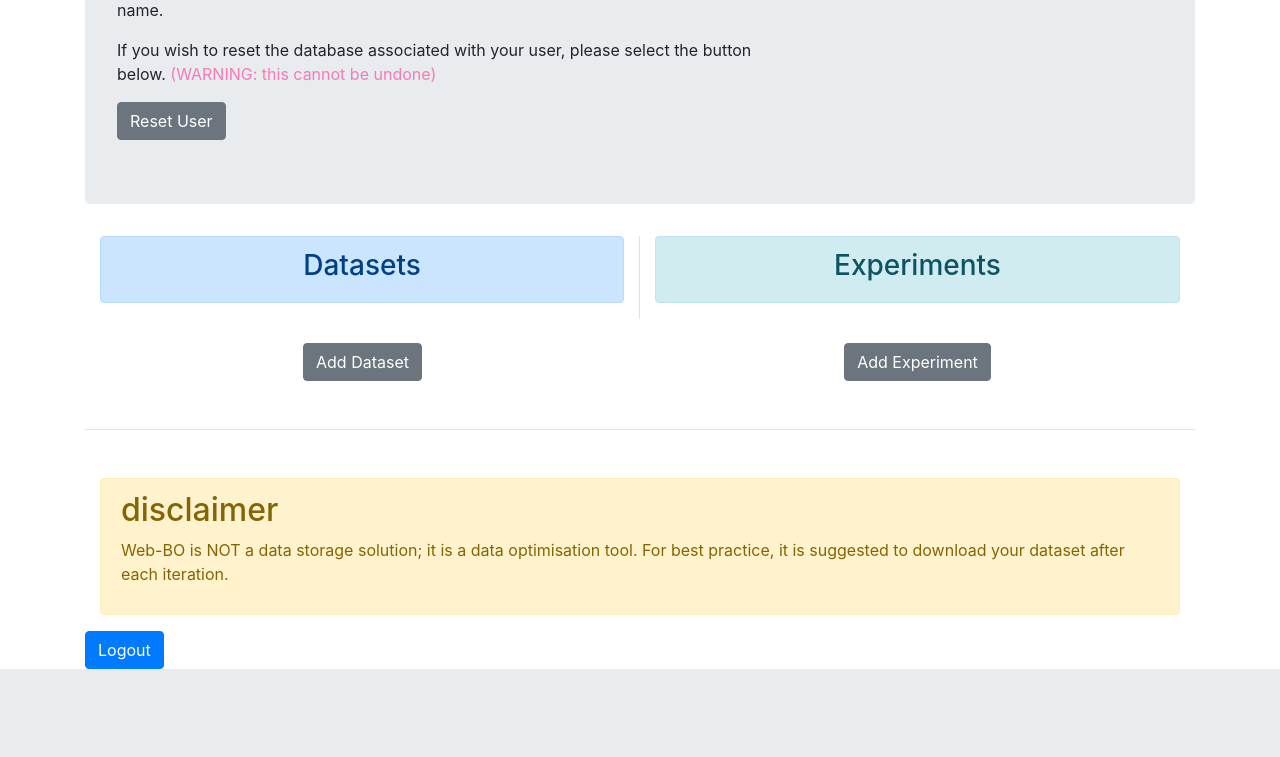
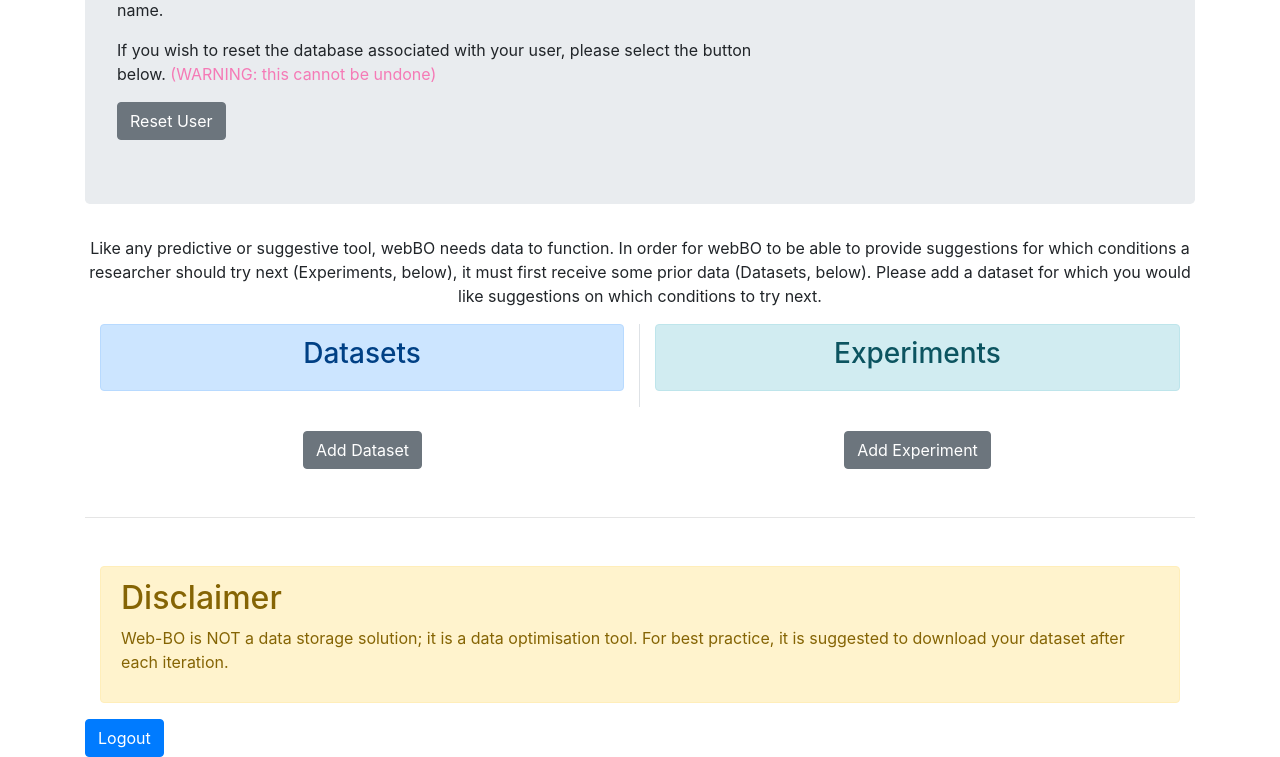
Before and after one commit to ImperialCollegeLondon/webBO, a Flask app: page / in a window 1280 px wide. Shown: the part 524-1281 px from the top of the page. Before the commit the page ends 1193 px from the top, so only its background shows below. Run offline with Flask 3, Linux system fonts and the light colour scheme; the visitor is signed in with stand-in values (Sample User, id 1); data that the repository does not hold is empty; some libraries are stand-ins or nearby versions.

Commit message:
Add explanation of datasets & experiments

```diff
--- a/website/templates/home.html
+++ b/website/templates/home.html
@@ -117,6 +117,10 @@
     </div>
 </div>
 
+<div style="text-align: center;">
+    <p>Like any predictive or suggestive tool, webBO needs data to function. In order for webBO to be able to provide suggestions for which conditions a researcher should try next (Experiments, below), it must first receive some prior data (Datasets, below). Please add a dataset for which you would like suggestions on which conditions to try next.</p>
+</div>
+
 <div class="container">
     <div class="row g-5">
         <div class="col-md-6 border-right">
@@ -220,7 +224,7 @@
 <div class="container mt-5">
     <div class="alert alert-warning">
 
-        <h2 align="left">disclaimer</h2>
+        <h2 align="left">Disclaimer</h2>
 
         <p>Web-BO is NOT a data storage solution; it is a data optimisation tool. For best practice, it is
             suggested
```
